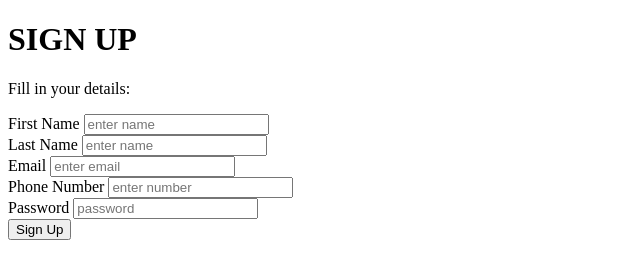
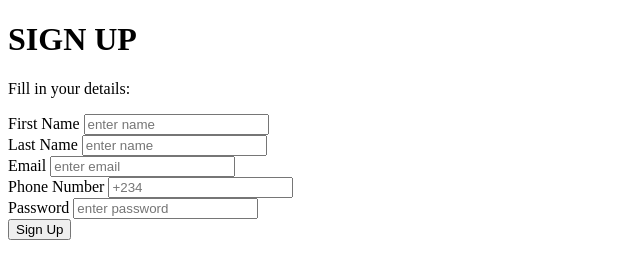
Before and after one commit to chhkas1/Thursday-16th, a plain HTML site: page index.html in a window 1280 px wide. Shown: the full height of the page, 0-640 px from the left. Drawn offline with Linux system fonts and the light colour scheme.

Commit message:
second commit

```diff
--- a/index.html
+++ b/index.html
@@ -22,11 +22,11 @@
     </div>
     <div>
         <label for="number">Phone Number</label>
-        <input type="number" placeholder="enter number">
+        <input type="number" placeholder="+234">
     </div>
     <div>
         <label for="password">Password</label>
-        <input type="password" placeholder="password">
+        <input type="password" placeholder="enter password">
     </div>
     <button>Sign Up</button>
 </body>
```
